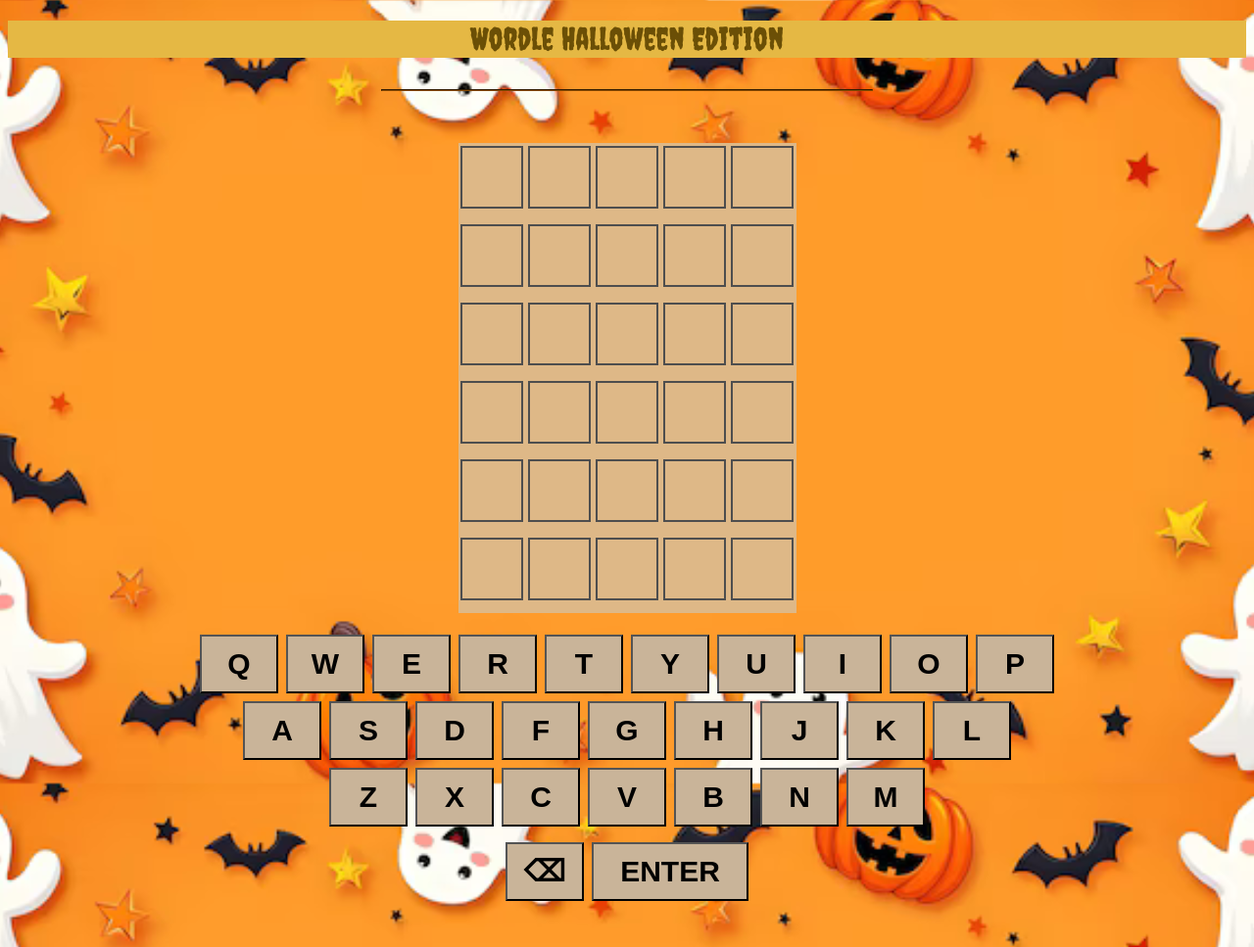
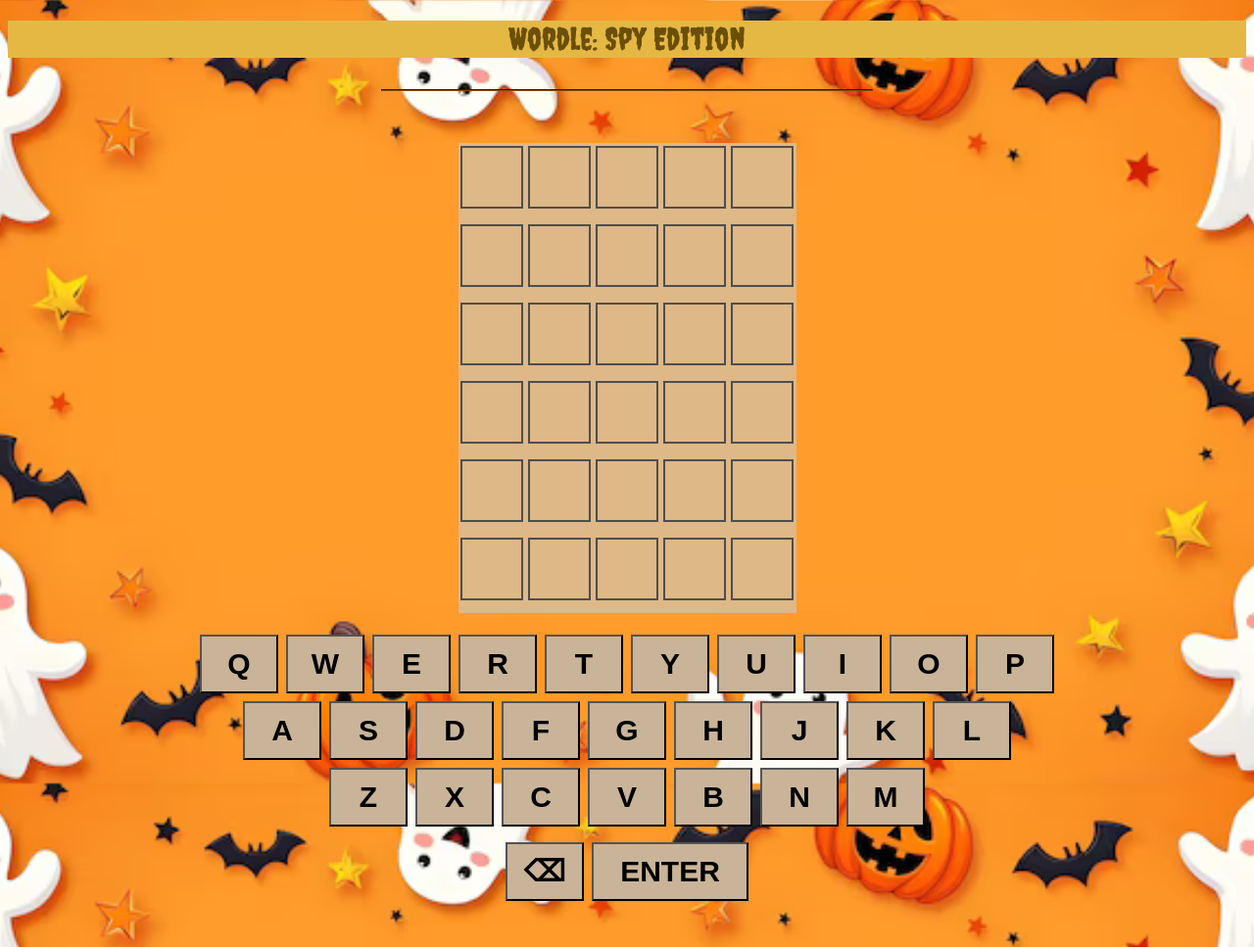
Before and after one commit to user820/ENET-wordle-parents-day, a plain HTML site: page index.html in a window 1280 px wide. Shown: the whole page at 98% size. Drawn offline with Linux system fonts and the light colour scheme.

Commit message:
Update index.html

```diff
--- a/index.html
+++ b/index.html
@@ -15,7 +15,7 @@
 
 
 <body>
-    <h1 id="title">Wordle Halloween Edition <span id="author"><small></small></span></h1>
+    <h1 id="title">Wordle: Spy Edition<span id="author"><small></small></span></h1>
     <h1 id="word_id"></p>
     <hr>
     <br>
```
